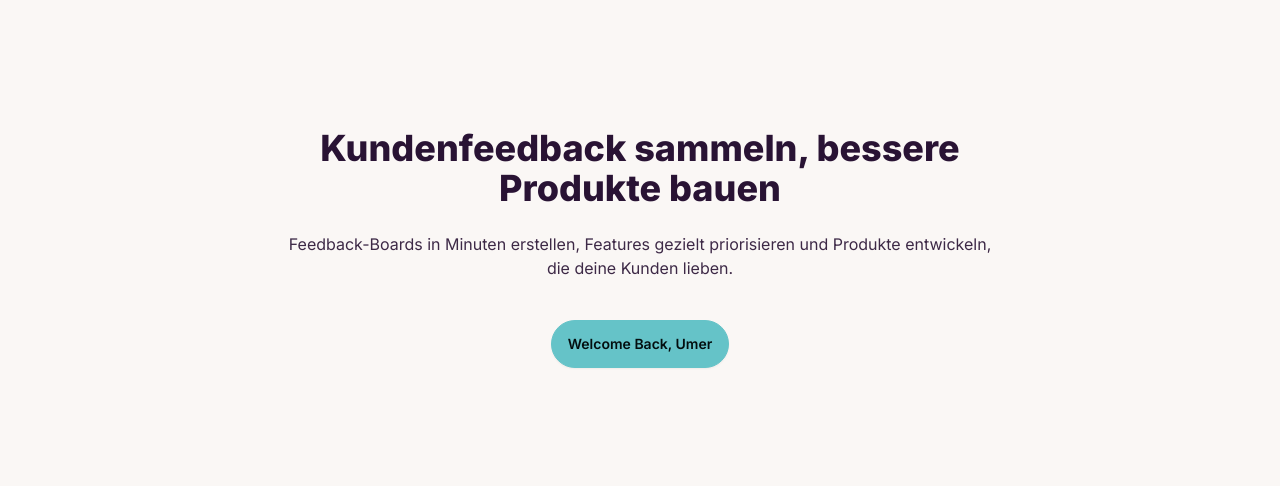
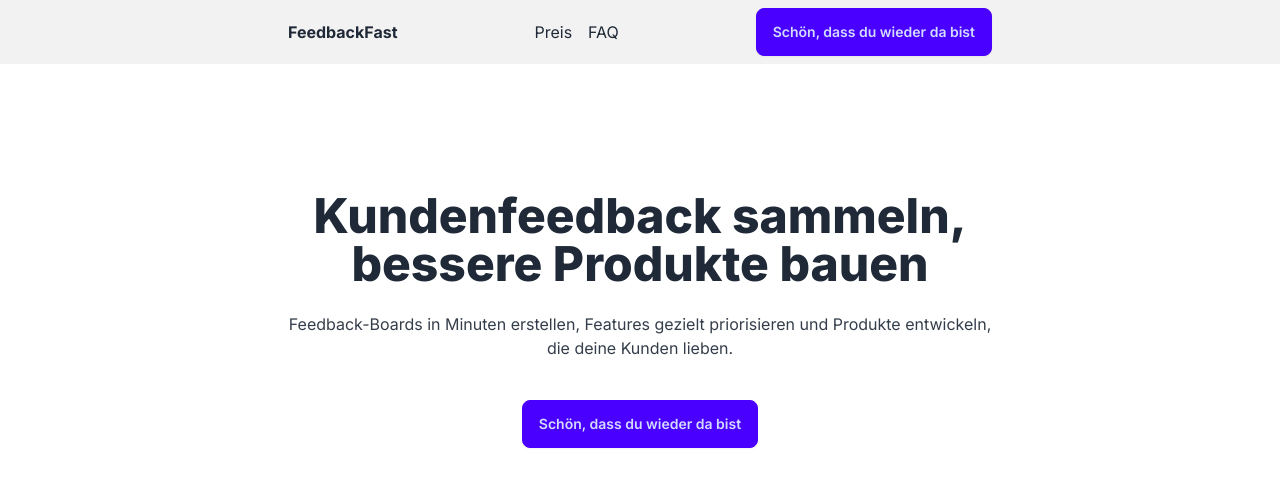
Before and after one commit to Umerrijaz/kunden-feedback, a Next.js app: page / in a window 1280 px wide. Shown: the top 486 px of the page. Built offline with nearby package versions, Linux system fonts and the light colour scheme.

Commit message:
added hero and header section

```diff
--- a/app/layout.js
+++ b/app/layout.js
@@ -10,7 +10,7 @@ export const metadata = {
 
 export default function RootLayout({ children }) {
   return (
-    <html lang="en" data-theme="cupcake">
+    <html lang="en" data-theme="light">
       <body className={inter.className}>
         {children}
       </body>
--- a/app/page.js
+++ b/app/page.js
@@ -6,8 +6,20 @@ export default function Home() {
   const name= "Umer";
   return (
     <main>
+      <section className="bg-base-200">
+      <div className="flex justify-between items-center px-8 py-2 max-w-3xl mx-auto">
+        <div className="font-bold">FeedbackFast</div>
+        <div className="space-x-4 max-md:hidden">
+          <a className="link link-hover">Preis</a>
+          <a className="link link-hover">FAQ</a>
+        </div>
+        <div>
+          <ButtonLogin isLoggedIn={isLoggedIn} name={name}/>
+        </div>
+      </div>
+      </section>
       <section className= "px-8 text-center py-32 max-w-3xl mx-auto">
-        <h1 className= "text-4xl font-extrabold mb-6">Kundenfeedback sammeln,
+        <h1 className= "text-4xl font-extrabold mb-6 lg:text-5xl">Kundenfeedback sammeln,
         bessere Produkte bauen</h1>
         <div className="opacity-90 mb-10">Feedback-Boards in Minuten erstellen,
         Features gezielt priorisieren und Produkte entwickeln,
--- a/components/ButtonLogin.js
+++ b/components/ButtonLogin.js
@@ -4,7 +4,7 @@ import Link from "next/link";
 const ButtonLogin = ({isLoggedIn, name})=> {
     if (isLoggedIn)
     return (
-    <Link href= "/dashboard" className="btn btn-primary"> Welcome Back, {name} </Link>
+    <Link href= "/dashboard" className="btn btn-primary"> Schön, dass du wieder da bist </Link>
     )
     else {
         return <button>Log in</button>
--- a/tailwind.config.js
+++ b/tailwind.config.js
@@ -11,6 +11,6 @@ module.exports = {
   },
   plugins: [require ("daisyui")],
   daisyui: {
-    themes: ["light","dark","cupcake"]
+    themes: ["light","dark","cupcake","synthwave"]
   }
 };
```
